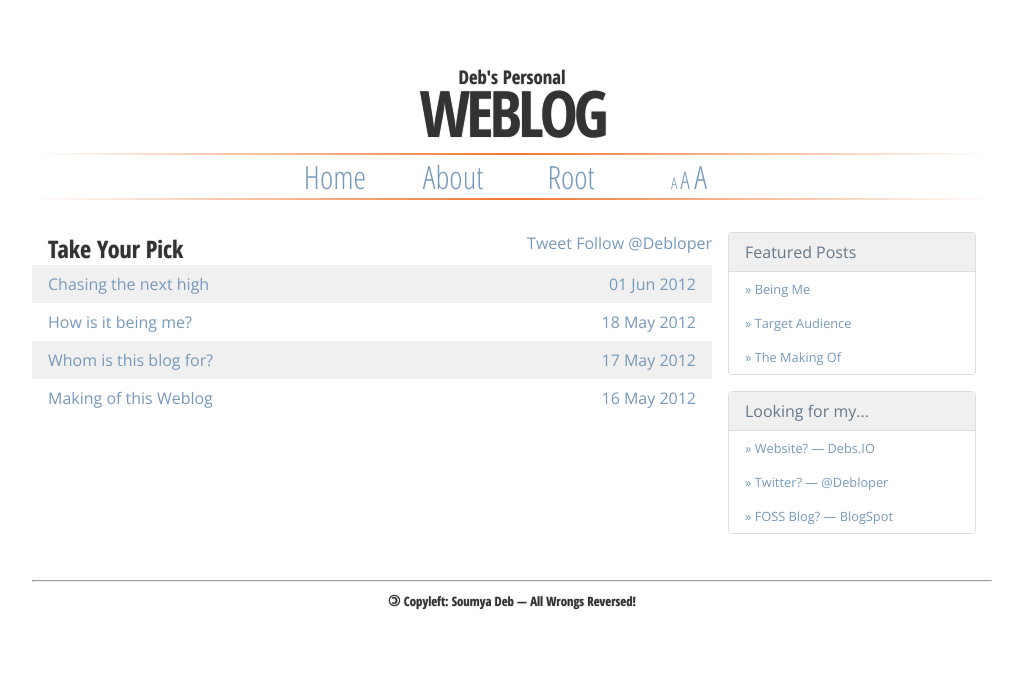
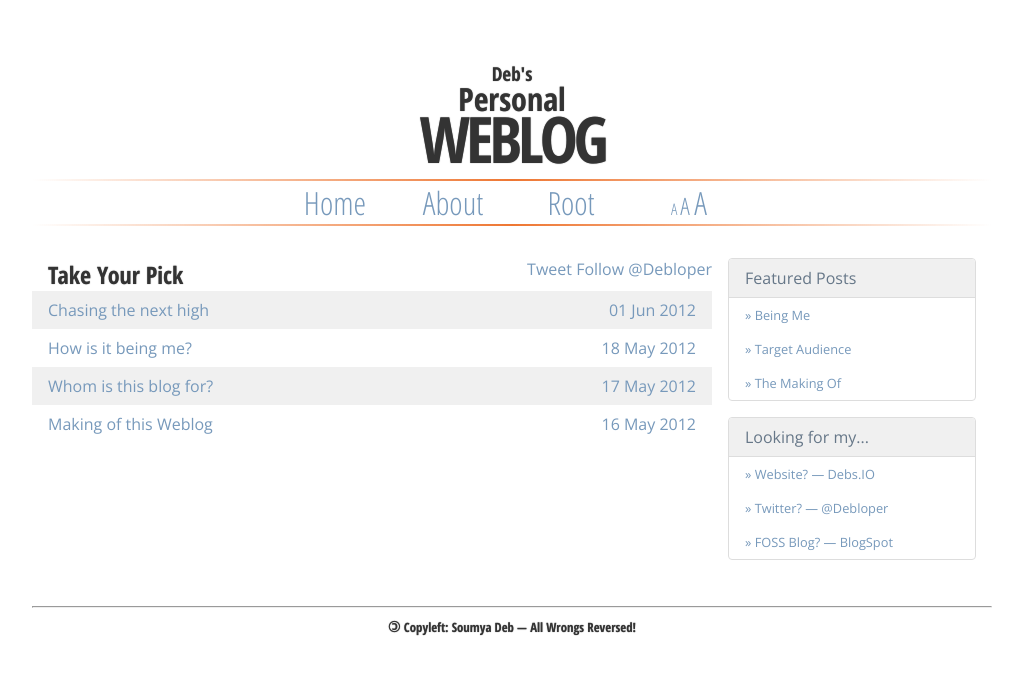
Before and after one commit to debloper/flog, a Jekyll site: the page built from index.html, in a window 1280 px wide. Shown: the top 675 px of the page, without its empty margins (128-1151 px from the left). Built offline with Jekyll 4.4.1, drawn with Linux system fonts in a browser that asks for light colours; comment, search, counter and statistics services are not loaded.

Commit message:
Header restyled, in a weird sort of way

```diff
--- a/_layouts/template.html
+++ b/_layouts/template.html
@@ -42,7 +42,8 @@ ASCII art, in here -->
 
 	<header>
 		<hgroup>
-			<h3>Deb's Personal</h3>
+			<h3>Deb's</h3>
+			<h2>Personal</h2>
 			<h1>Weblog</h1>
 		</hgroup>
 		<nav>
--- a/css/base.css
+++ b/css/base.css
@@ -75,6 +75,14 @@ hgroup h1 {
 	margin-bottom:		1rem;
 	letter-spacing:		-0.25rem;
 	text-transform:		uppercase;
+}
+hgroup h2 {
+	font-size:			2rem;
+	line-height:		2rem;
+}
+hgroup h3 {
+	font-size:			1.2rem;
+	line-height:		1.2rem;
 }
 nav {
 	padding:			2px 0;
```
